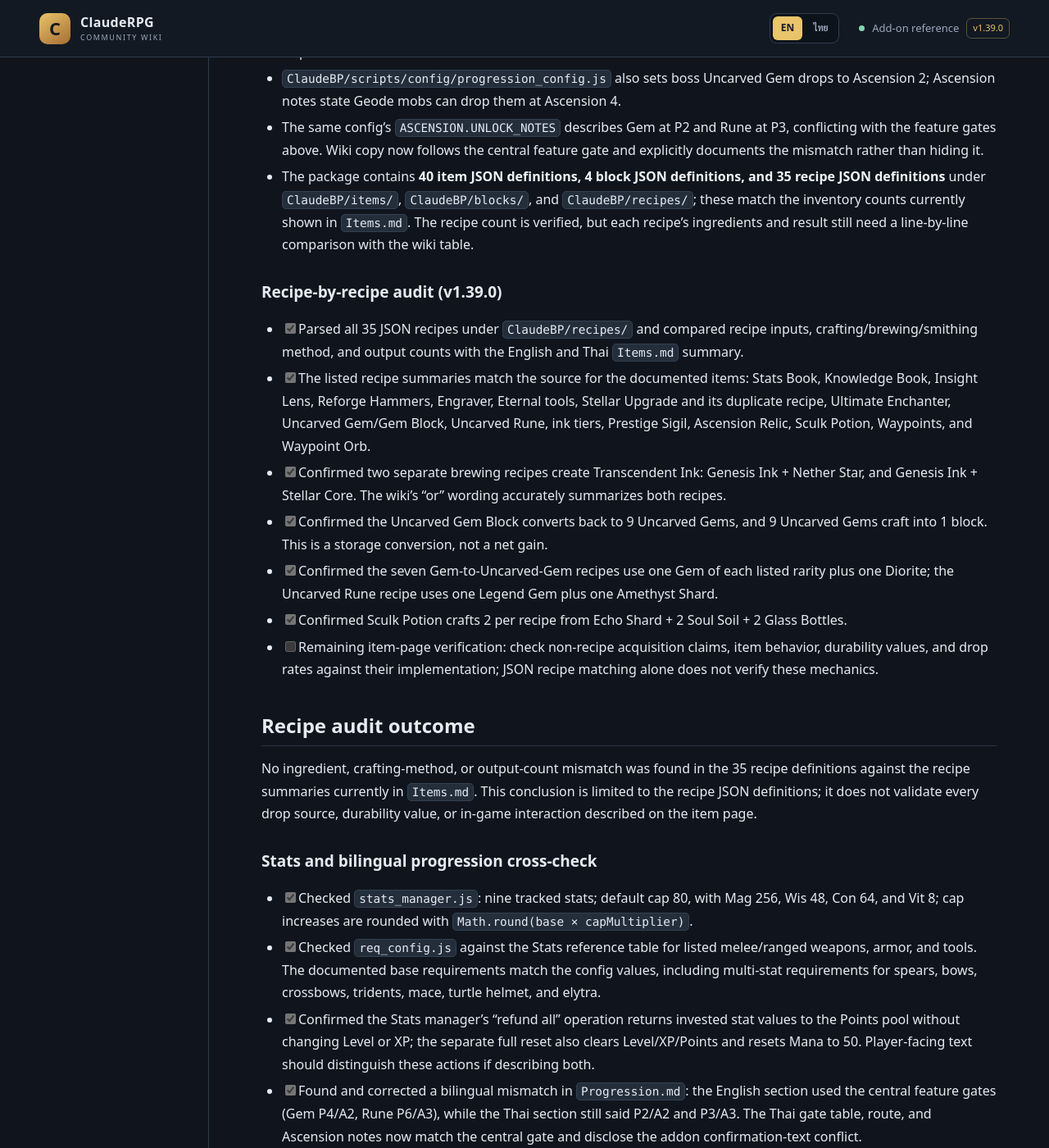
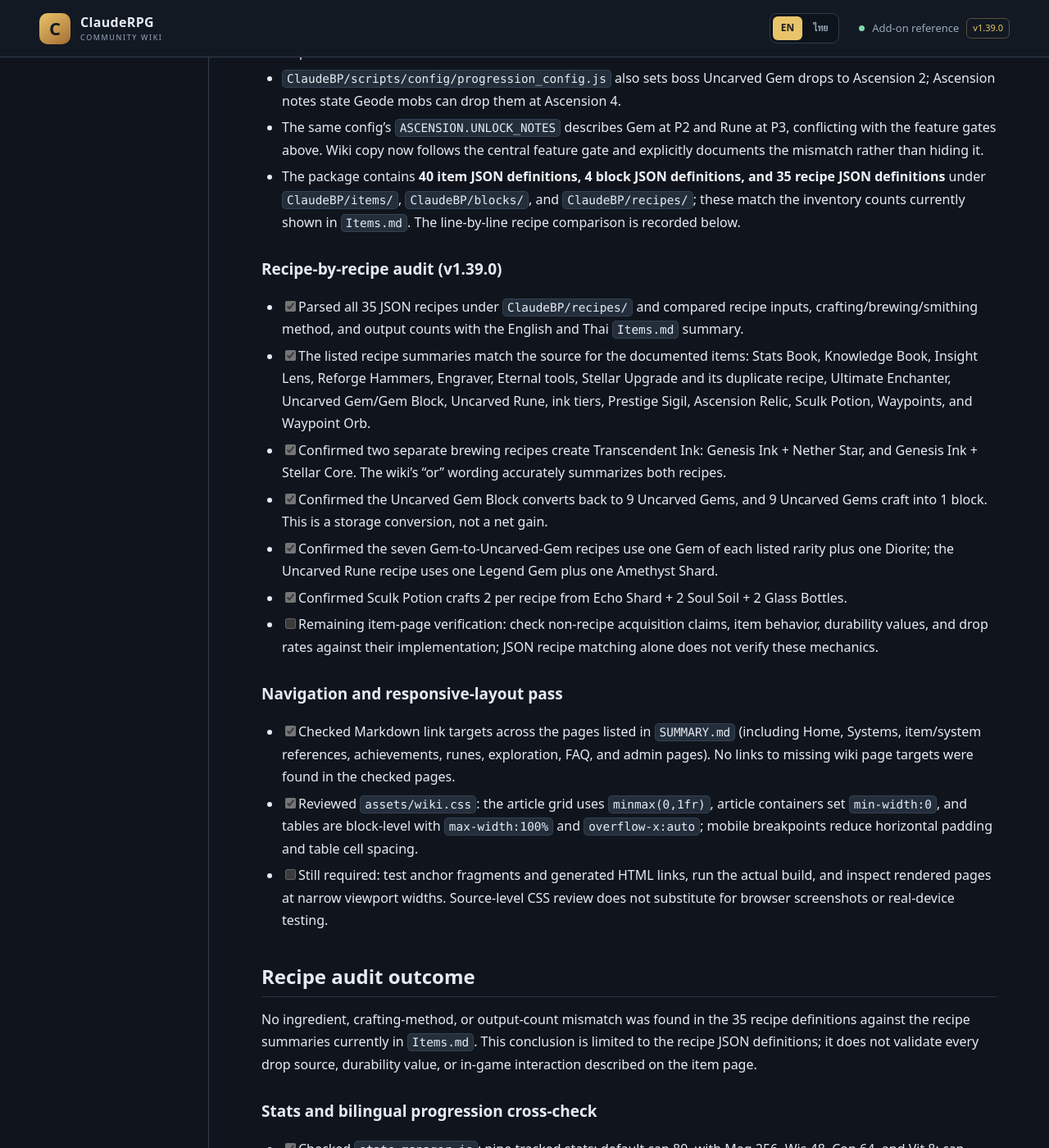
Before and after one commit to miniTorch25/ClaudeRPG-Wiki-V2, a Jekyll site: the page built from CONTENT-GAP-AUDIT.md, in a window 1280 px wide and 1400 px high, scrolled down 3024 px. Shown: the whole window at 82% size. Built offline with Jekyll 4.4.1, drawn with Linux system fonts in a browser that asks for light colours; our own code applies the rules of GitHub Pages for plain Markdown files.

Commit message:
docs: record navigation and responsive layout audit

```diff
--- a/CONTENT-GAP-AUDIT.md
+++ b/CONTENT-GAP-AUDIT.md
@@ -67,7 +67,7 @@ The v1.39.0 addon package was retrieved from the Library and inspected directly.
 - `ClaudeBP/scripts/managers/progression_manager.js`: `canUse` checks each configured Prestige and Ascension requirement.
 - `ClaudeBP/scripts/config/progression_config.js` also sets boss Uncarved Gem drops to Ascension 2; Ascension notes state Geode mobs can drop them at Ascension 4.
 - The same config's `ASCENSION.UNLOCK_NOTES` describes Gem at P2 and Rune at P3, conflicting with the feature gates above. Wiki copy now follows the central feature gate and explicitly documents the mismatch rather than hiding it.
-- The package contains **40 item JSON definitions, 4 block JSON definitions, and 35 recipe JSON definitions** under `ClaudeBP/items/`, `ClaudeBP/blocks/`, and `ClaudeBP/recipes/`; these match the inventory counts currently shown in `Items.md`. The recipe count is verified, but each recipe's ingredients and result still need a line-by-line comparison with the wiki table.
+- The package contains **40 item JSON definitions, 4 block JSON definitions, and 35 recipe JSON definitions** under `ClaudeBP/items/`, `ClaudeBP/blocks/`, and `ClaudeBP/recipes/`; these match the inventory counts currently shown in `Items.md`. The line-by-line recipe comparison is recorded below.
 
 
 
@@ -80,6 +80,14 @@ The v1.39.0 addon package was retrieved from the Library and inspected directly.
 - [x] Confirmed the seven Gem-to-Uncarved-Gem recipes use one Gem of each listed rarity plus one Diorite; the Uncarved Rune recipe uses one Legend Gem plus one Amethyst Shard.
 - [x] Confirmed Sculk Potion crafts 2 per recipe from Echo Shard + 2 Soul Soil + 2 Glass Bottles.
 - [ ] Remaining item-page verification: check non-recipe acquisition claims, item behavior, durability values, and drop rates against their implementation; JSON recipe matching alone does not verify these mechanics.
+
+
+
+### Navigation and responsive-layout pass
+
+- [x] Checked Markdown link targets across the pages listed in `SUMMARY.md` (including Home, Systems, item/system references, achievements, runes, exploration, FAQ, and admin pages). No links to missing wiki page targets were found in the checked pages.
+- [x] Reviewed `assets/wiki.css`: the article grid uses `minmax(0,1fr)`, article containers set `min-width:0`, and tables are block-level with `max-width:100%` and `overflow-x:auto`; mobile breakpoints reduce horizontal padding and table cell spacing.
+- [ ] Still required: test anchor fragments and generated HTML links, run the actual build, and inspect rendered pages at narrow viewport widths. Source-level CSS review does not substitute for browser screenshots or real-device testing.
 
 ## Recipe audit outcome
 
```
